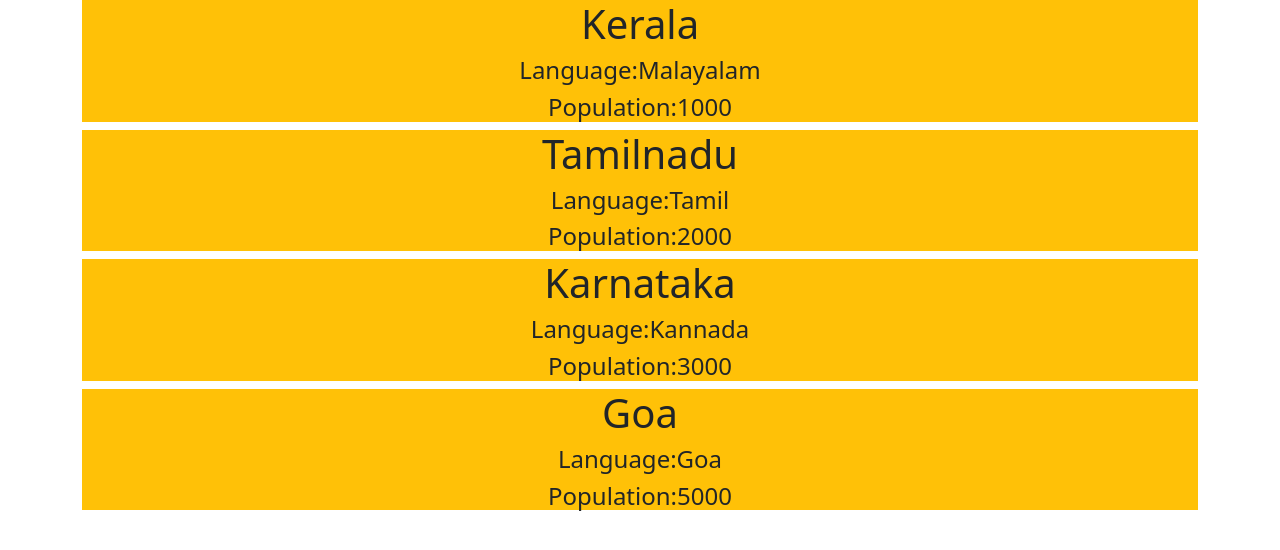
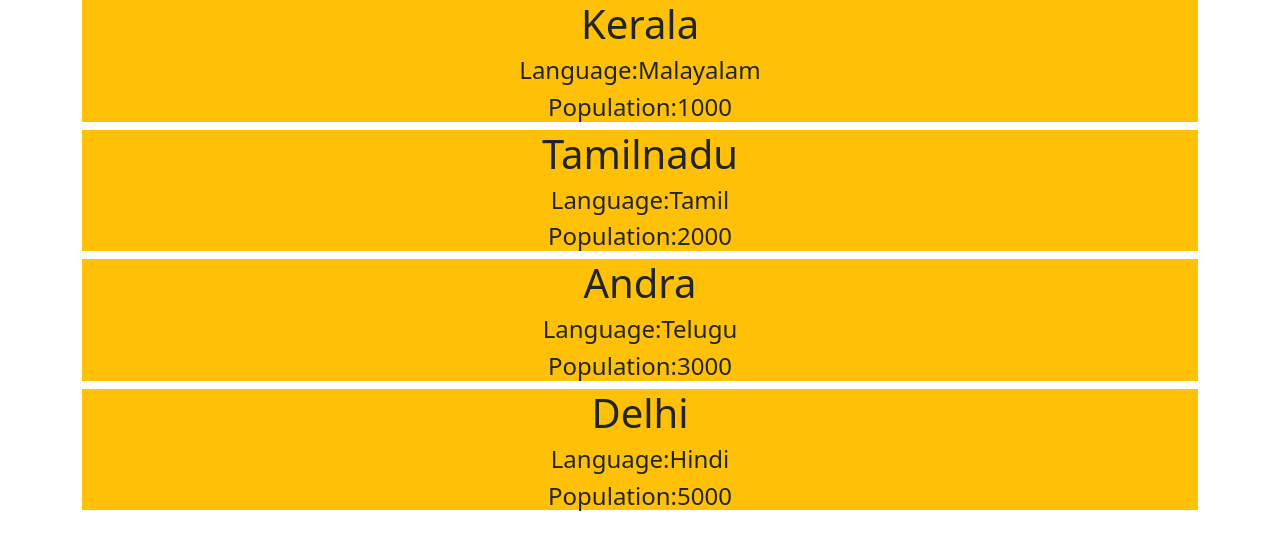
Before and after one commit to Dil-shad/React-basics, a React (Create React App) app in the folder myapp/: page / in a window 1280 px wide. Shown: the top 550 px of the page. Built offline with nearby package versions, Linux system fonts and the light colour scheme.

Commit message:
prop method using js map function

```diff
--- a/myapp/src/App.js
+++ b/myapp/src/App.js
@@ -6,13 +6,17 @@ import States from "./components/States.js";
 import { Container } from "react-bootstrap";
 
 function App() {
+  const states = [
+    { name: "Kerala", language: "Malayalam", population: 1000 },
+    { name: "Tamilnadu", language: "Tamil", population: 2000 },
+    { name: "Andra", language: "Telugu", population: 3000 },
+    { name: "Delhi", language: "Hindi", population: 5000 },
+  ];
+
   return (
     <div className="App">
       <Container>
-        <States name={"Kerala"} lang={"Malayalam"} population={1000}/>
-        <States name={"Tamilnadu"} lang={"Tamil"} population={2000} />
-        <States name={"Karnataka"} lang={"Kannada"} population={3000} />
-        <States name={"Goa"} lang={"Goa"} population={5000} />
+        <States States={states} />
       </Container>
     </div>
   );
--- a/myapp/src/components/States.js
+++ b/myapp/src/components/States.js
@@ -1,13 +1,20 @@
 import React from 'react'
 
-const States = ({name,lang,population}) => {
+const States = ({States}) => {
   //insteed of props object we can declare varibles {name,lang,popuylation}
   return (
-    <div className='bg-warning'>
-      <h1>{name}</h1>
-      <h4>Language:{lang}</h4>
-      <h4>Population:{population}</h4>
+    <div>
+      {States.map((s)=>(
+        <div className='bg-warning'>
+        <h1>{s.name}</h1>
+        <h4>Language:{s.language}</h4>
+        <h4>Population:{s.population}</h4>
+      </div>
+
+      ))
+    }
     </div>
+
   )
 }
 
```
